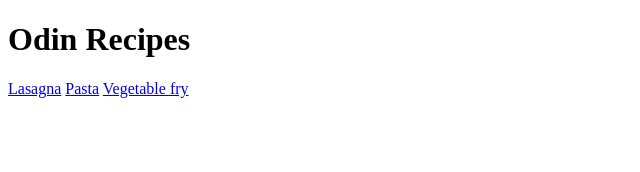
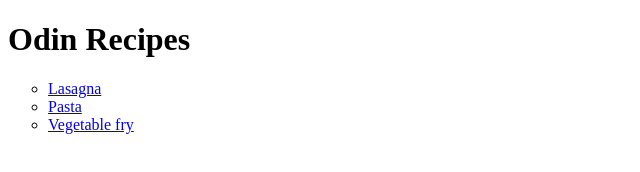
Before and after one commit to k1yy4/odin-recipes, a plain HTML site: page index.html in a window 1280 px wide. Shown: the whole page, without its empty margins (0-640 px from the left). Drawn offline with Linux system fonts and the light colour scheme.

Commit message:
Change the title of index page

```diff
--- a/index.html
+++ b/index.html
@@ -2,12 +2,17 @@
 <html lang="en">
 <head>
     <meta charset="UTF-8">
-    <title>index</title>
+    <title>Odin Recipes</title>
 </head>
 <body>
+
     <h1>Odin Recipes</h1>
-        <a href="recipes/lasagna.html">Lasagna</a>
-        <a href="recipes/pasta.html">Pasta</a>
-        <a href="recipes/vegetablefry.html">Vegetable fry</a>
+
+        <ul type="circle" >
+            <li><a href="recipes/lasagna.html">Lasagna</a></li>
+            <li><a href="recipes/pasta.html">Pasta</a></li>
+            <li><a href="recipes/vegetablefry.html">Vegetable fry</a></li>
+        </ul>
+
 </body>
 </html>
```
